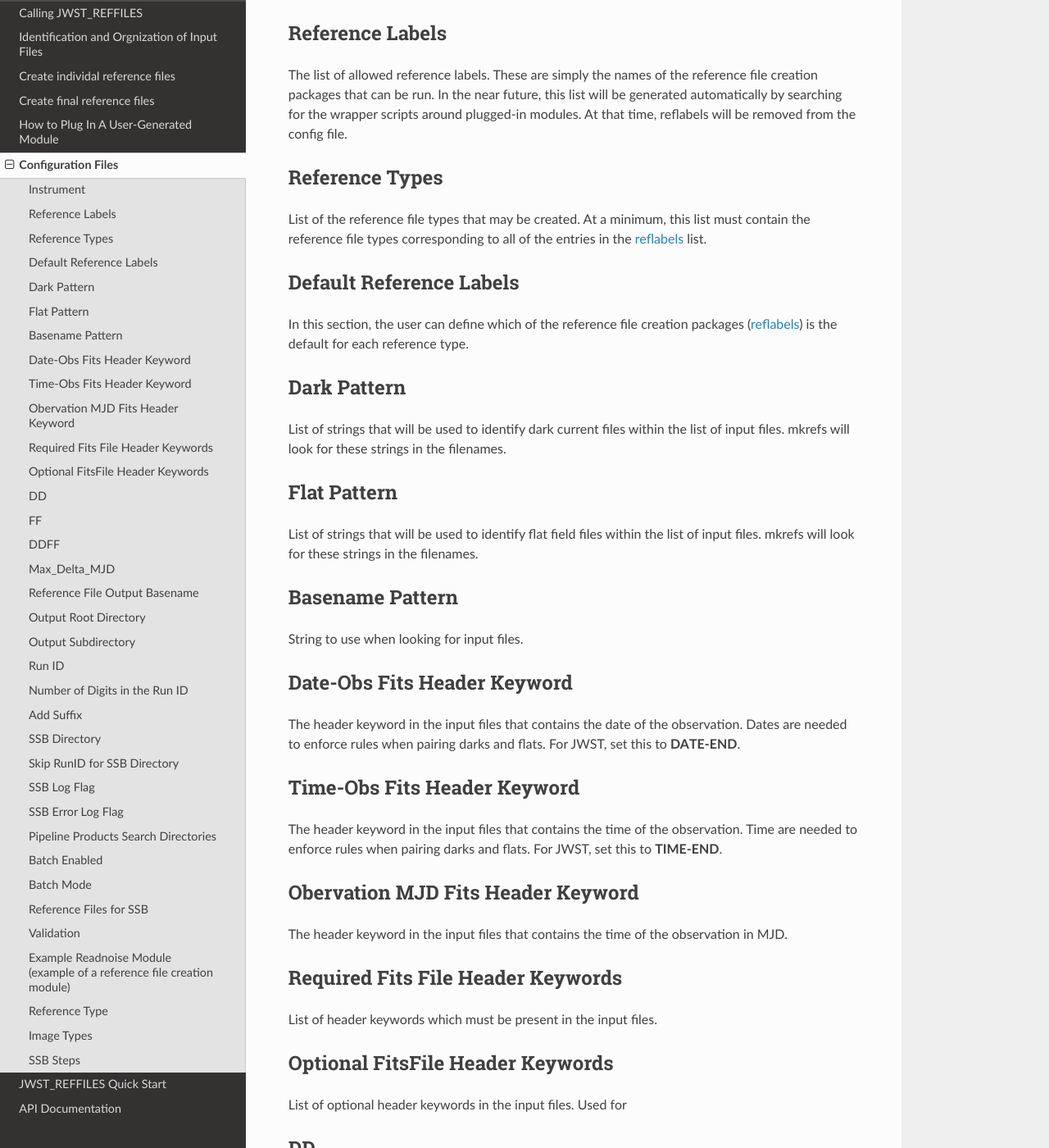
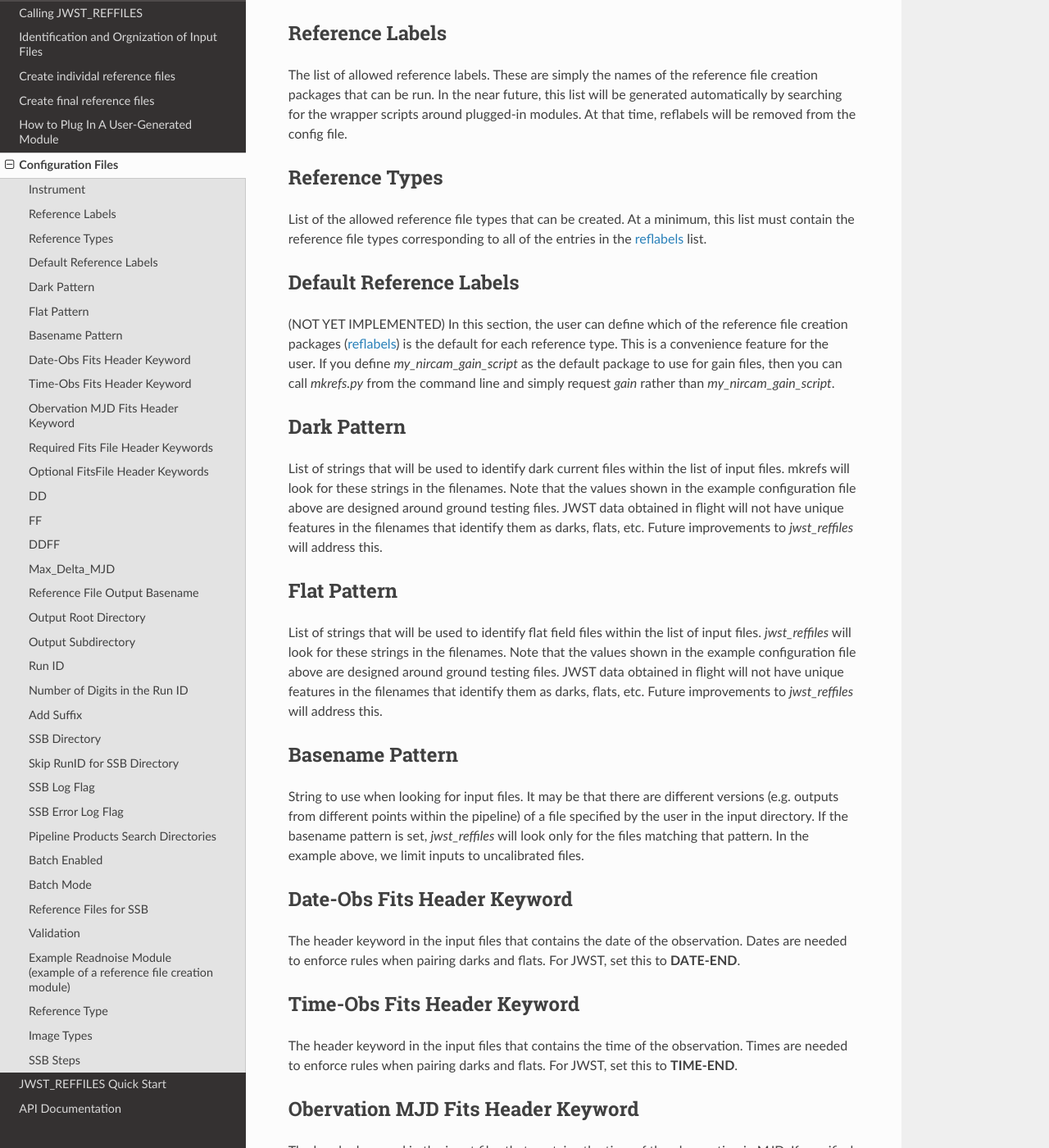
Before and after one commit to spacetelescope/jwst_reffiles, a Sphinx documentation site: the page built from docs/configuration_files.rst, in a window 1280 px wide and 1400 px high, scrolled down 2307 px. Shown: the whole window at 82% size. Built offline with Sphinx 7.4.7 and the Read the Docs theme 2.0.0, drawn with Linux system fonts in a browser that asks for light colours; formulas are drawn with MathJax 3; some of the changed text lies outside the part shown.

Commit message:
Fix typos, respond to comments

```diff
--- a/docs/configuration_files.rst
+++ b/docs/configuration_files.rst
@@ -145,35 +145,35 @@
 Reference Types
 ---------------
 
-List of the reference file types that may be created. At a minimum, this list must contain the reference file types corresponding to all of the entries in the reflabels_ list.
+List of the allowed reference file types that can be created. At a minimum, this list must contain the reference file types corresponding to all of the entries in the reflabels_ list.
 
 .. _default_reflabels:
 
 Default Reference Labels
 ------------------------
 
-In this section, the user can define which of the reference file creation packages (reflabels_) is the default for each reference type.
+(NOT YET IMPLEMENTED) In this section, the user can define which of the reference file creation packages (reflabels_) is the default for each reference type. This is a convenience feature for the user. If you define `my_nircam_gain_script` as the default package to use for gain files, then you can call `mkrefs.py` from the command line and simply request `gain` rather than `my_nircam_gain_script`.
 
 .. _dark_pattern:
 
 Dark Pattern
 ------------
 
-List of strings that will be used to identify dark current files within the list of input files. mkrefs will look for these strings in the filenames.
+List of strings that will be used to identify dark current files within the list of input files. mkrefs will look for these strings in the filenames. Note that the values shown in the example configuration file above are designed around ground testing files. JWST data obtained in flight will not have unique features in the filenames that identify them as darks, flats, etc. Future improvements to *jwst_reffiles* will address this.
 
 .. _flat_pattern:
 
 Flat Pattern
 ------------
 
-List of strings that will be used to identify  flat field files within the list of input files. mkrefs will look for these strings in the filenames.
+List of strings that will be used to identify flat field files within the list of input files. *jwst_reffiles* will look for these strings in the filenames. Note that the values shown in the example configuration file above are designed around ground testing files. JWST data obtained in flight will not have unique features in the filenames that identify them as darks, flats, etc. Future improvements to *jwst_reffiles* will address this.
 
 .. _basenamepattern:
 
 Basename Pattern
 ----------------
 
-String to use when looking for input files.
+String to use when looking for input files. It may be that there are different versions (e.g. outputs from different points within the pipeline) of a file specified by the user in the input directory. If the basename pattern is set, *jwst_reffiles* will look only for the files matching that pattern. In the example above, we limit inputs to uncalibrated files.
 
 .. _dateobs_fitskey:
 
@@ -187,28 +187,28 @@
 Time-Obs Fits Header Keyword
 ----------------------------
 
-The header keyword in the input files that contains the time of the observation. Time are needed to enforce rules when pairing darks and flats. For JWST, set this to **TIME-END**.
+The header keyword in the input files that contains the time of the observation. Times are needed to enforce rules when pairing darks and flats. For JWST, set this to **TIME-END**.
 
 .. _mjdobs_fitskey:
 
 Obervation MJD Fits Header Keyword
 ----------------------------------
 
-The header keyword in the input files that contains the time of the observation in MJD.
+The header keyword in the input files that contains the time of the observation in MJD. If specified, the value associated with this keyword is used to determinte the modified julian date (MJD) of the observation.
 
 .. _requiredfitskeys:
 
 Required Fits File Header Keywords
 ----------------------------------
 
-List of header keywords which must be present in the input files.
+List of header keywords which must be present in the input files. Values from these keywords will be copied into the master table created by *jwst_reffiles*. If any input files do not contain all of these keywords, an error will be raised.
 
 .. _optionalfitskeys:
 
 Optional FitsFile Header Keywords
 ---------------------------------
 
-List of optional header keywords in the input files. Used for
+List of optional header keywords in the input files. Values from these keywords will be copied into the master table created by *jwst_reffiles*. If any of the keywords are missing in any of the input files, they are simply not copied to the master table, and *jwst_reffiles* proceeds without raising an error.
 
 .. _DD:
 
@@ -242,9 +242,10 @@
 Reference File Output Basename
 ------------------------------
 
-Format of the output names for individual reference files. Output names will be automatically generated by *jwst_reffiles* to ensure accurate bookkeeping. The overall format of the reference file output names follows the convention:
+Format of the output names for individual reference files. Output names will be automatically generated by *jwst_reffiles* to ensure accurate bookkeeping. The overall format of the reference file output names follows the convention shown below. **cmdID** is an ID assigned by *jwst_reffiles* for a particular run of the package. This helps to ensure unique file and directory names for the outputs.
 
 outrootdir_[/outsubdir_][/runID_]/reflabel/reflabel[_outsubdir_][_runID_][.addsuffix_].cmdID.reftype_.fits
+
 
 .. _outrootdir:
 
@@ -293,7 +294,7 @@
 Skip RunID for SSB Directory
 ----------------------------
 
-Boolean. If True, *jwst_reffiles* will not search for pipeline output files in the output directory for the current Run ID.
+Boolean. If True, the output directory (ssbdir_) for the pipeline output files will follow the convention outrootdir_[/outsubdir_]/ssb/.
 
 .. _ssblogFlag:
 
@@ -335,7 +336,7 @@
 Reference Files for SSB
 -----------------------
 
-In this section, list the types of reference files to use in the calls to the calibration pipeline. Options are **CRDS**, **SELF**, or a file pattern. If **CRDS** is used, then the appropriate reference files will be selected from the Calibration Reference Data System (`CRDS <https://jwst-pipeline.readthedocs.io/en/stable/jwst/introduction.html#crds>`_). This system contains only officially delivered reference files.
+NOT YET IMPLEMENTED. In this section, list the types of reference files to use in the calls to the calibration pipeline. Options are **CRDS**, **SELF**, or a file pattern. If **CRDS** is used, then the appropriate reference files will be selected from the Calibration Reference Data System (`CRDS <https://jwst-pipeline.readthedocs.io/en/stable/jwst/introduction.html#crds>`_). This system contains only officially delivered reference files.
 
 If **SELF** is used, then calls to the calibration pipeline will use reference files generated from the current run of *jwst_reffiles*. Note that in this case, running *jwst_reffiles* becomes an iterative process. For example, run once to produce a superbias reference file. Then run again to use this superbias reference file to calibrate inputs when creating dark current reference files.
 
@@ -346,7 +347,7 @@
 Validation
 ----------
 
-Can be either **CRDS** or a filename.
+NOT YET IMPLEMENTED. Can be either **CRDS** or a filename. When comparing an output reference file to a previous version, this controls where the comparison file comes from. If set to **CRDS**, the most recent matching file in CRDS is used for comparison. If set to a filename, that file is used.
 
 .. _example_readnoise_module:
 
--- a/docs/install.rst
+++ b/docs/install.rst
@@ -16,6 +16,7 @@
 1. git clone https://github.com/spacetelescope/jwst_reffiles.git
 2. cd jwst_reffiles
 3. python setup.py install
+4. It may also helpful to add the location of your copy of *jwst_reffiles* to your PYTHONPATH
 
 
 Calling JWST_REFFILES
--- a/docs/organize_input_files.rst
+++ b/docs/organize_input_files.rst
@@ -3,7 +3,7 @@
 Identification and Orgnization of Input Files
 =============================================
 
-The primary function performed by **jwst_reffiles** is to perform the organization and bookkeeping of input files to be used in the creation of reference files. The package is designed such that users can provide lists of input files (e.g. dark current files, flat field files), along with information on which types files should be used to create a given type of reference file, as well as some simple rules on which input files can be used in combination with others. **jwst_reffiles** then performs several tasks to prepare these input files for use in creating reference files.
+The primary function performed by **jwst_reffiles** is to perform the organization and bookkeeping of input files to be used in the creation of reference files. The package is designed such that users can provide lists of input files (e.g. dark current files, flat field files), along with information on which types of files should be used to create a given type of reference file, as well as some simple rules on which input files can be used in combination with others. **jwst_reffiles** then performs several tasks to prepare these input files for use in creating reference files.
 
 .. _group_inputs:
 
```
Also changed, not shown: other parts of docs/configuration_files.rst (+1 -1 lines).
